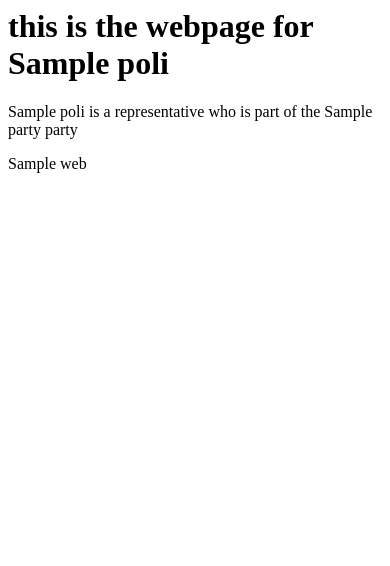
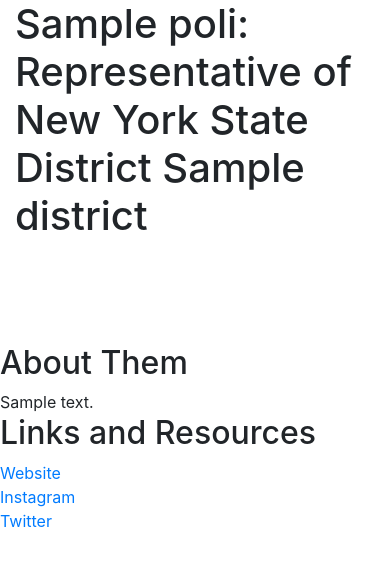
Before and after one commit to nuzatc/final_proj, a Flask app: template templates/SpecificRepresentative.html in a window 390 px wide. Shown: the top 566 px of the page. Run offline with Flask 2, Linux system fonts and the light colour scheme; the template is opened without the code that fills it: most values are stand-ins (such as "Sample title", 1, 10 or a date in 2020); some libraries are stand-ins or nearby versions.

Commit message:
july 28 changes

```diff
--- a/app.py
+++ b/app.py
@@ -5,6 +5,7 @@ from flask import render_template
 from flask import request
 from flask_pymongo import PyMongo
 import os
+import requests
 
 # from flask_pymongo import PyMongo
 # -- Initialization section --
@@ -91,3 +92,14 @@ def politicianPage(collection, politician):
 #     # insert new data
 #     # return a message to the user
 #     return ""
+
+
+
+
+@app.route('/yourgif', methods = ["GET", "POST"])
+def yourgif():
+    # need to store user import
+    user_data= request.form["gifchoice"]
+    print (user_data)
+    link = getImageUrlFrom(user_data)
+    return render_template('yourgif.html', link=link)
--- a/templates/SpecificRepresentative.html
+++ b/templates/SpecificRepresentative.html
@@ -1,13 +1,34 @@
 <html>
     <head>
-        <title> Welcome! </title>
+        <link rel="stylesheet" href="https://stackpath.bootstrapcdn.com/bootstrap/4.5.0/css/bootstrap.min.css" integrity="sha384-9aIt2nRpC12Uk9gS9baDl411NQApFmC26EwAOH8WgZl5MYYxFfc+NcPb1dKGj7Sk" crossorigin="anonymous">
+        <title> {{poli.name}} Profile </title>
         <link rel="stylesheet" type="text/css" href="static/css/style.css?q={{ time }}" />
     </head>
     <body>
-        <h1>this is the webpage for {{poli.name}}</h1>
-        <p>
-            {{poli.name}} is a representative who is part of the {{poli.party}} party
-        </p>
-        <p> {{poli.web}}
+        <script src="https://code.jquery.com/jquery-3.5.1.slim.min.js" integrity="sha384-DfXdz2htPH0lsSSs5nCTpuj/zy4C+OGpamoFVy38MVBnE+IbbVYUew+OrCXaRkfj" crossorigin="anonymous"></script>
+        <script src="https://cdn.jsdelivr.net/npm/popper.js@1.16.0/dist/umd/popper.min.js" integrity="sha384-Q6E9RHvbIyZFJoft+2mJbHaEWldlvI9IOYy5n3zV9zzTtmI3UksdQRVvoxMfooAo" crossorigin="anonymous"></script>
+        <script src="https://stackpath.bootstrapcdn.com/bootstrap/4.5.0/js/bootstrap.min.js" integrity="sha384-OgVRvuATP1z7JjHLkuOU7Xw704+h835Lr+6QL9UvYjZE3Ipu6Tp75j7Bh/kR0JKI" crossorigin="anonymous"></script>
+        <div class="container">
+        <h1 >{{poli.name}}: Representative of New York State District {{poli.district}} </h1>
+        <br> <br> <br> <br>
+        </div>
+        <div class="row">
+            <div class="col-md-2">
+            </div>
+            <div class="col-md-3">
+                <h2> About Them </h2>
+                {{poli.desc}}
+            </div>
+            <div class="col-md-2">
+            </div>
+            <div class = "col-md-3">
+                <h2> Links and Resources </h2>
+                <a href="{{poli.web}}">Website</a> <br>
+                <a href="{{poli.inst}}">Instagram</a> <br>
+                <a href="{{poli.twit}}">Twitter</a>
+            </div>
+            <div class="col-md-2">
+            </div>
+        </div>
     </body>
 </html>
```
Also changed, not shown: model.py (+52 -0 lines).
